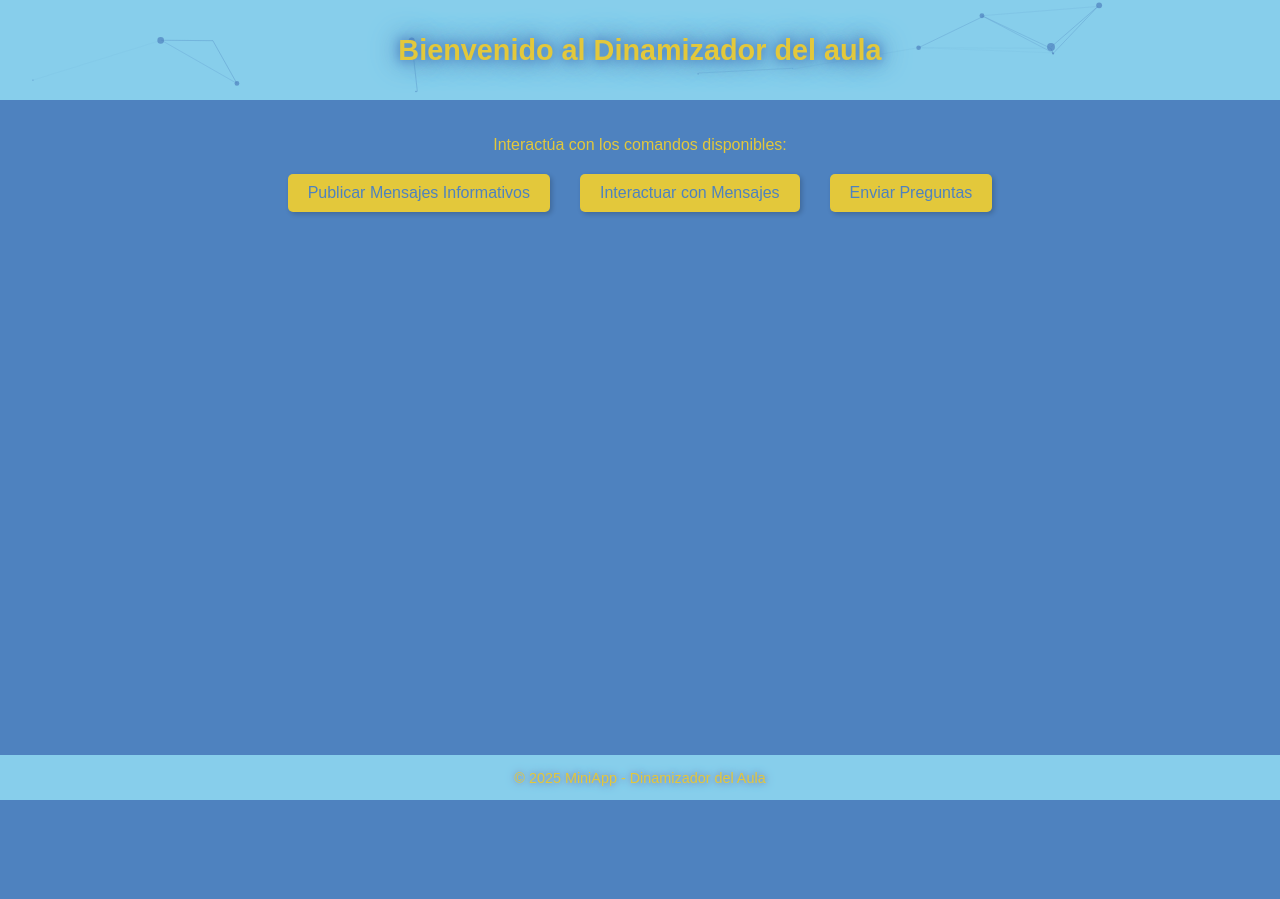
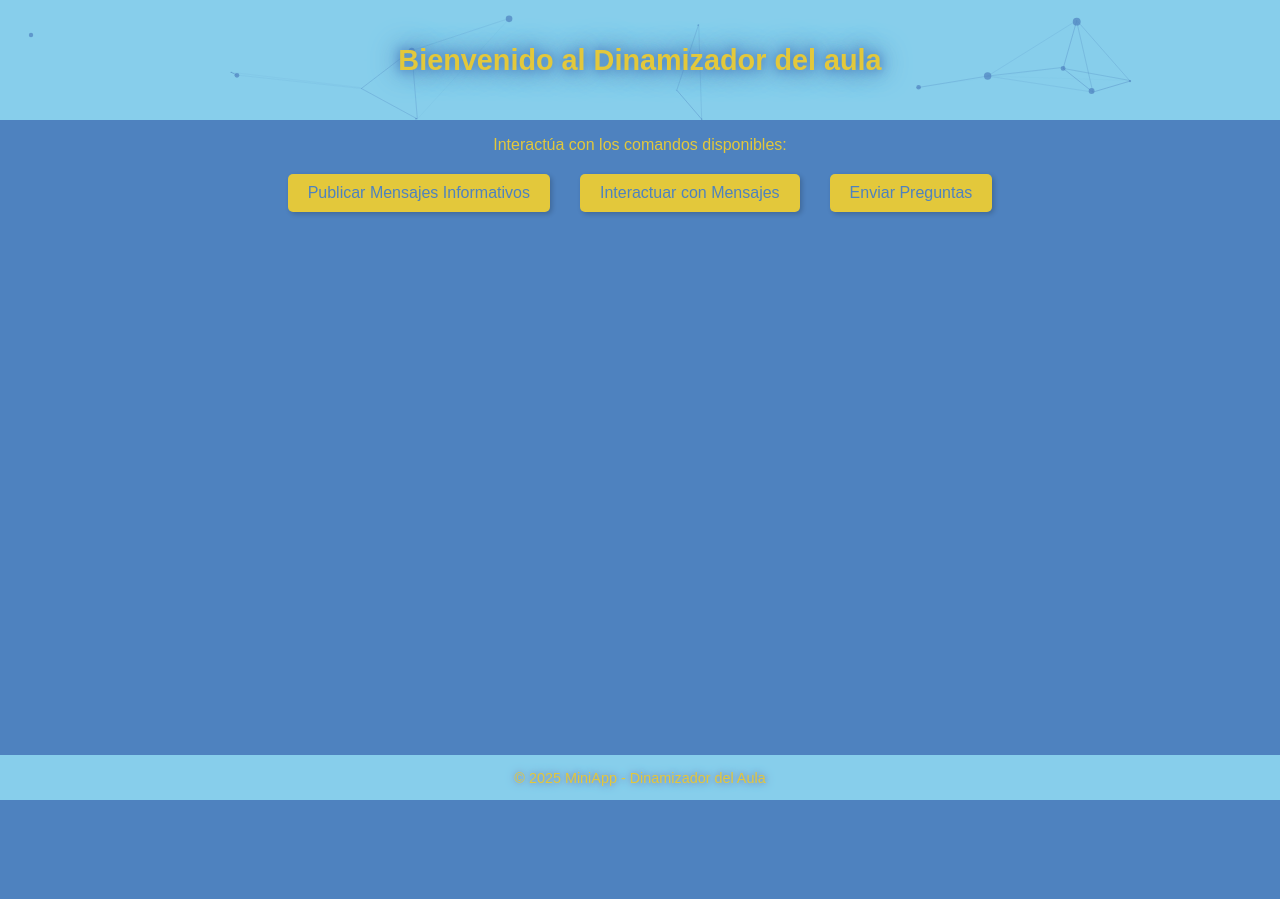
Before and after one commit to CostaAtenasMiniApp/MiniApps-Telegram-Proyecto-CostaAtenas, a Flask app: page /classroom in a window 1280 px wide. Shown: the top 899 px of the page. Run offline with Flask 3, Linux system fonts and the light colour scheme; some libraries are stand-ins or nearby versions.

Commit message:
listo paritcles

```diff
--- a/src/miniapps/static/styles.css
+++ b/src/miniapps/static/styles.css
@@ -18,6 +18,7 @@
     display: flex;
     flex-direction: column;
     min-height: 100vh;
+    overflow: hidden; /* Elimina el scroll */
 }
 
 header {
@@ -25,7 +26,7 @@
     top: 0; /* Fijado a la parte superior */
     left: 0;
     width: 100%;
-    height: 100px; /* Altura de la cabecera */
+    height: 120px; /* Altura de la cabecera */
     background-color: var(--color-header);
     overflow: hidden;
     z-index: 1000; /* Asegura que esté por encima de otros elementos */
@@ -39,6 +40,7 @@
     z-index: 1;
 
     margin: 0;
+
     font-size: 1.8rem;
     text-shadow: 0 0 10px var(--color-primary), 0 0 20px var(--color-primary), 0 0 30px var(--color-primary);
 }
@@ -46,6 +48,7 @@
 main {
     padding: 20px;
     flex: 1;
+    overflow: hidden; /* Evita el scroll dentro del main */
 }
 
 .button-container {
```
